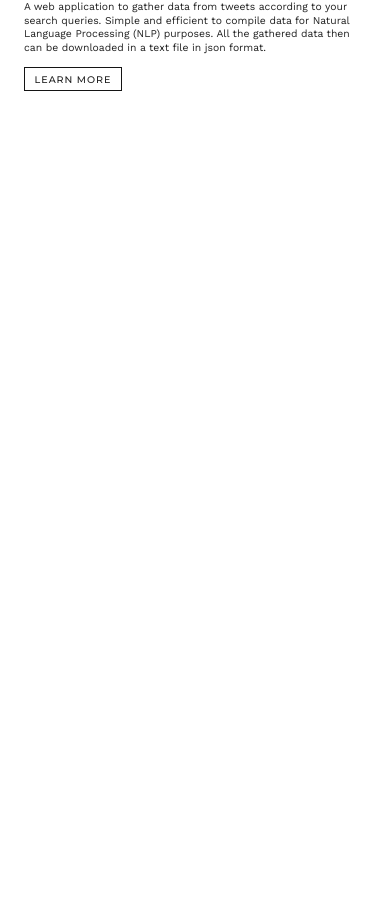
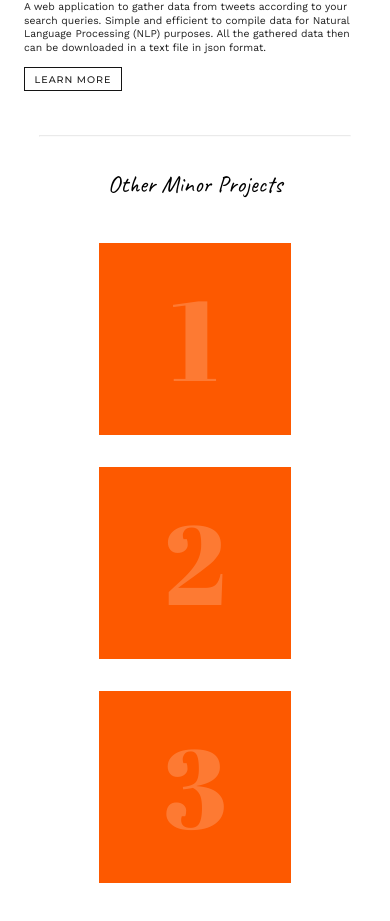
Before and after one commit to KushGabani/portfolio-website, a React (Create React App) app: page / in a window 390 px wide. Shown: the part 946-1867 px from the top of the page. Before the commit the page ends 1073 px from the top, so only its background shows below. Built offline with nearby package versions, Linux system fonts and the light colour scheme.

Commit message:
Responsive Project Page (Minor Projects)

```diff
--- a/src/pages/projects/atoms/css/local.css
+++ b/src/pages/projects/atoms/css/local.css
@@ -69,7 +69,7 @@
   justify-content: flex-end;
 }
 
-.lm-light {
+.lm-dark {
   justify-content: flex-start;
 }
 
@@ -92,7 +92,66 @@
   color: black;
   transition: all 0.3s ease-out;
 }
+
+.squareContainer {
+  width: 17em;
+  height: 17em;
+  margin: 0 1.5rem;
+  background-color: #fd5900;
+  position: relative;
+  margin: 2em;
+}
+
+.subSerial {
+  font-family: Abril Fatface;
+  font-size: 12rem;
+  color: rgba(255, 255, 255, 0.2);
+}
+
+.hiddenContainer {
+  position: absolute;
+  border: 4px solid #fd5900;
+  z-index: -1;
+  opacity: 0;
+  top: 0;
+  left: 0;
+  width: 100%;
+  height: 100%;
+  background-color: white;
+  flex-direction: column;
+  color: #1f1f1f;
+  transition: all 0.3s ease;
+}
+
+.squareContainer:hover .hiddenContainer {
+  transition: all 0.3s ease;
+  box-shadow: 10px 10px 30px rgba(0, 0, 0, 0.05),
+    -10px -10px 30px rgba(0, 0, 0, 0.05);
+  z-index: 1;
+  opacity: 1;
+}
+
+.minorProjectCategory {
+  font-family: Work Sans;
+  font-weight: bold;
+  font-size: 2.5rem;
+  margin-bottom: 0.5em;
+}
+
+.subLink {
+  text-decoration: underline;
+  color: #303030;
+  margin-bottom: 0.7em;
+}
+
+.subProjectText {
+  font-family: Work Sans;
+  color: #303030;
+  font-size: 1.1rem;
+}
+
 /* ============= Media Query =========== */
+
 /* Large 4K Displays */
 @media only screen and (min-width: 1600px) {
   .project-title {
@@ -107,6 +166,32 @@
   }
   .btn-container {
     font-size: 1.2rem;
+  }
+  .squareContainer {
+    width: 20rem;
+    height: 20rem;
+  }
+  .subSerial {
+    font-size: 14rem;
+  }
+  .minorProjectCategory {
+    font-size: 3.3rem;
+  }
+  .subProjectText {
+    font-size: 1.5rem;
+  }
+}
+
+@media only screen and (max-width: 1080px) {
+  .squareContainer {
+    width: 15rem;
+    height: 15rem;
+  }
+  .subSerial {
+    font-size: 10rem;
+  }
+  .minorProjectCategory {
+    font-size: 2rem;
   }
 }
 
@@ -127,6 +212,19 @@
   }
   .btn-container {
     font-size: 0.8rem;
+  }
+  .squareContainer {
+    width: 12rem;
+    height: 12rem;
+  }
+  .subSerial {
+    font-size: 8rem;
+  }
+  .minorProjectCategory {
+    font-size: 1.7rem;
+  }
+  .subProjectText {
+    font-size: 0.9rem;
   }
 }
 
@@ -153,19 +251,33 @@
   .btn-container {
     font-size: 0.6rem;
   }
-
   .btn-dark {
     border: 1.5px solid white;
   }
-
   .btn-light {
     border: 1.5px solid #141414;
   }
-
   .lm-light,
   .lm-dark,
   .ts-light,
   .ts-dark {
     justify-content: flex-start;
   }
+  .squareContainer {
+    width: 12rem;
+    height: 12rem;
+    margin: 1em;
+  }
+  .subSerial {
+    font-size: 7rem;
+  }
+  .minorProjectCategory {
+    font-size: 1.7rem;
+  }
+  .subProjectText {
+    font-size: 0.9rem;
+  }
+  .hiddenContainer {
+    border: 3px solid #fd5900;
+  }
 }
--- /dev/null
+++ b/src/pages/projects/atoms/minor-square.js
@@ -0,0 +1,52 @@
+import React from "react";
+
+// CSS and Assets
+import "./css/local.css";
+import "./../../global-css/basics.css";
+
+const MinorSquare = ({ serial, minorTitle, projectNames, projectLinks }) => {
+  let otherProjectDetails = [];
+  for (let i = 0; i < 3; i++) {
+    otherProjectDetails.push({
+      title: projectNames[i],
+      link: projectLinks[i],
+    });
+  }
+  return (
+    <div className="squareContainer alignCenter">
+      <span className="subSerial">{serial}</span>
+      <div className="hiddenContainer alignCenter">
+        <div
+          style={{
+            display: "flex",
+            textAlign: "center",
+          }}
+        >
+          <span className="minorProjectCategory">{minorTitle}</span>
+        </div>
+        <div
+          style={{
+            display: "flex",
+            flexDirection: "column",
+            textAlign: "center",
+          }}
+        >
+          {otherProjectDetails.map((project) => {
+            return (
+              <a
+                href={`https://github.com/KushGabani/${project.link}`}
+                className="subLink"
+                target="_blank"
+                rel="noreferrer"
+              >
+                <span className="subProjectText">{project.title}</span>
+              </a>
+            );
+          })}
+        </div>
+      </div>
+    </div>
+  );
+};
+
+export default MinorSquare;
--- a/src/pages/projects/molecules/css/local.css
+++ b/src/pages/projects/molecules/css/local.css
@@ -36,10 +36,45 @@
   transition: all 0.3s ease-out;
 }
 
+.temp {
+  font-family: Montserrat;
+  font-style: normal;
+  font-weight: 600;
+  font-size: 1.8rem;
+  letter-spacing: 0.15em;
+}
+
+.divider {
+  width: 80%;
+  background-color: lightgray;
+  opacity: 0.2;
+}
+
+.otherProjectContainer {
+  flex-direction: column;
+  margin-bottom: 1em;
+}
+
+.opHeading {
+  font-family: Caveat;
+  font-size: 3rem;
+  margin-top: 1em;
+  margin-bottom: 0.5em;
+}
+
+.minorProject {
+  display: flex;
+  flex-direction: row;
+  margin: 1em 0;
+}
+
 /* ========= Media Query ========== */
 
 /* Large 4K Monitors */
 @media only screen and (min-width: 1600px) {
+  .opHeading {
+    font-size: 4rem;
+  }
 }
 
 /* For Tablets */
@@ -51,6 +86,9 @@
     width: 70%;
     margin: 1.5em 0;
   }
+  .opHeading {
+    font-size: 2.2rem;
+  }
 }
 
 /* For Mobile */
@@ -60,4 +98,10 @@
     margin: 1.2em 0;
     text-align: left;
   }
+  .opHeading {
+    font-size: 1.5rem;
+  }
+  .minorProject {
+    flex-direction: column;
+  }
 }
--- /dev/null
+++ b/src/pages/projects/molecules/other-minor-project.js
@@ -0,0 +1,30 @@
+import React from "react";
+
+// Components
+import MinorSquare from "./../atoms/minor-square";
+
+// CSS and Assets
+import "./css/local.css";
+import { minorProjectData } from "./minor-project-data";
+
+const OtherMinorProject = () => {
+  return (
+    <div className="otherProjectContainer alignCenter">
+      <span className="opHeading">Other Minor Projects</span>
+      <div className="minorProject">
+        {minorProjectData.map((project) => {
+          return (
+            <MinorSquare
+              serial={project.id}
+              minorTitle={project.minorTitle}
+              projectNames={project.names}
+              projectLinks={project.links}
+            />
+          );
+        })}
+      </div>
+    </div>
+  );
+};
+
+export default OtherMinorProject;
--- a/src/pages/projects/project-page.js
+++ b/src/pages/projects/project-page.js
@@ -3,6 +3,7 @@ import React from "react";
 // Components
 import ProjectCard from "./molecules/project-card";
 import { Cursor } from "./../custom-cursor/cursor";
+import OtherMinorProject from "./molecules/other-minor-project";
 
 // CSS and Assets
 import "./../global-css/basics.css";
@@ -22,6 +23,8 @@ const Project = () => {
             projectDesc={project.projectDescription}
           />
         ))}
+        <hr className="divider" />
+        <OtherMinorProject />
       </div>
     </>
   );
```
